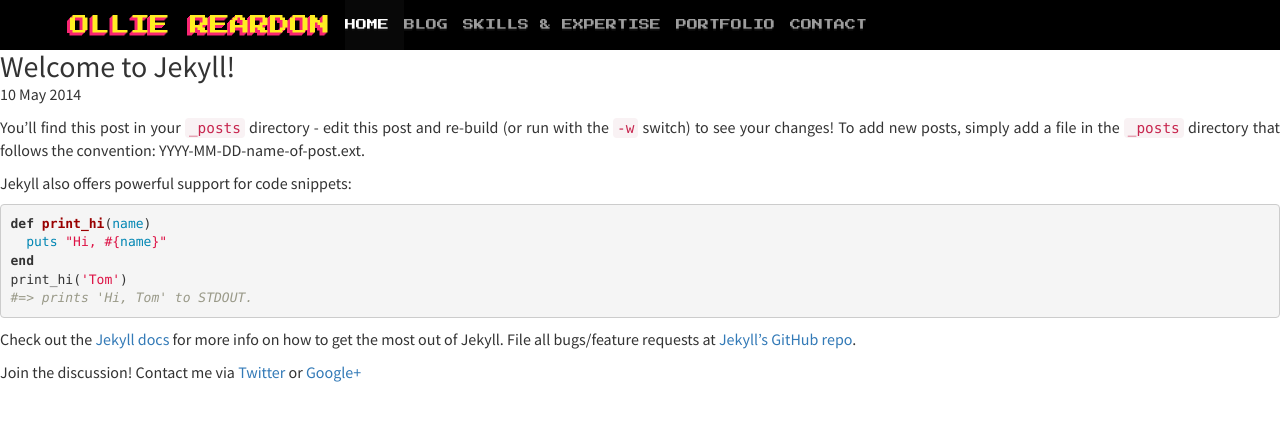
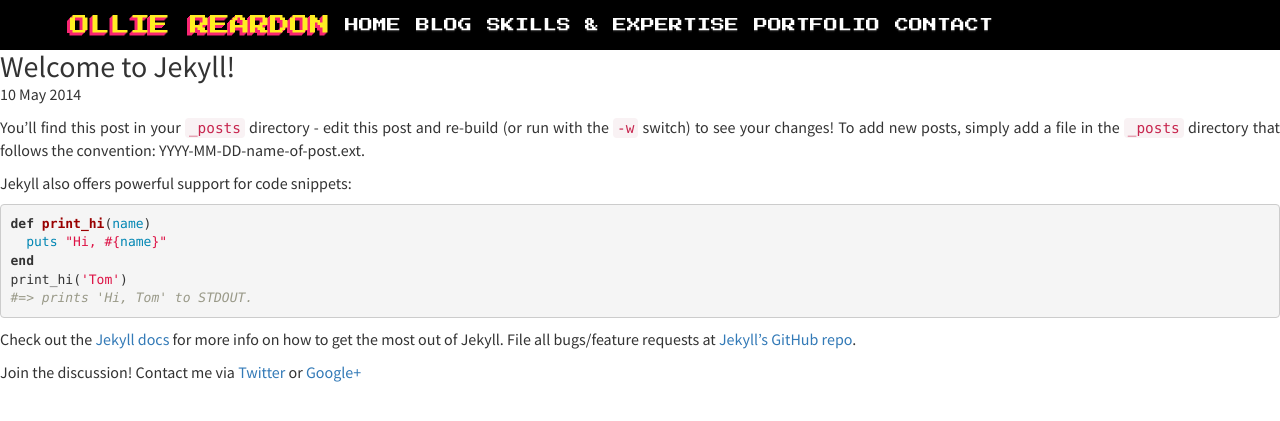
Before and after one commit to ojdon/ojdon.github.io, a Jekyll site: the page built from _posts/2014-05-10-welcome-to-jekyll.markdown, in a window 1280 px wide. Shown: the top 421 px of the page. Built offline with Jekyll 4.4.1, drawn with Linux system fonts in a browser that asks for light colours; nearby versions of some CDN libraries; Markdown is read by kramdown in place of the engine named in the settings.

Commit message:
Navbar tweaks + 1st post displayed on homepage

```diff
--- a/_layouts/default.html
+++ b/_layouts/default.html
@@ -29,10 +29,10 @@
             </div>
             <div class="collapse navbar-collapse">
               <ul class="nav navbar-nav">
-                <li class="active"><a href="#">Home</a></li>
-                <li><a href="#about">Blog</a></li>
-                <li><a href="#about">Skills & Expertise</a></li>
-                <li><a href="#about">Portfolio</a></li>
+                <li><a href="#">Home</a></li>
+                <li><a href="#blog">Blog</a></li>
+                <li><a href="#skills">Skills & Expertise</a></li>
+                <li><a href="#portfolio">Portfolio</a></li>
                 <li><a href="#contact">Contact</a></li>
               </ul>
             </div><!--/.nav-collapse -->
--- a/css/style.css
+++ b/css/style.css
@@ -27,7 +27,7 @@
 	text-transform: uppercase;
 }
 
-.navbar-inverse .navbar-brand:hover {
+.navbar-inverse .navbar-nav>li>a:hover, .navbar-inverse .navbar-brand:hover {
 	color: #FF0;
 }
 
@@ -45,7 +45,12 @@
 
 .nav>li>a {
 	padding-left: 0;
+	color: #FEFEFE !important;
+	font-size: 14px; font-size: 1.4rem;
+	text-align: center;
+	margin: 0 auto;
 }
+
 
 .skyDay {
 	background: #49C;
--- a/index.html
+++ b/index.html
@@ -22,6 +22,9 @@
 	<div class="col-xs-12 col-sm-8 col-md-8 col-lg-8">
 		<p>Hi there, I am Oliver Reardon, a 21 year old student based in the West Midlands of England. I am currently studying at Staffordshire University for a degree in Web Development. This year, I am on my placement year at <a href="http://www.rapidweb.biz"/>Rapid Web Ltd</a> where I have worked on several projects to expand my knowledge in Web development, web design, Search Engine Optimization and Ecommerce.</p>
 		<p>In my spare time, I have a passion for keeping up to date with the bleeding edge web technology and also have a desire to work on game concepts that have an interesting twist. I am also a keen guitarist and have owned several Electric and Acoustic guitars along with a vast amount of effects pedals and amplifiers.</p>
-	<h2>[[RECENT BLOG POST]]</h2>
+	{% assign post = site.posts.first %}
+  {% assign content = post.content %}
+	<h2>{{ post.title }}</h2>
+	{{ post.content }}
 	</div>
 </div>
```
